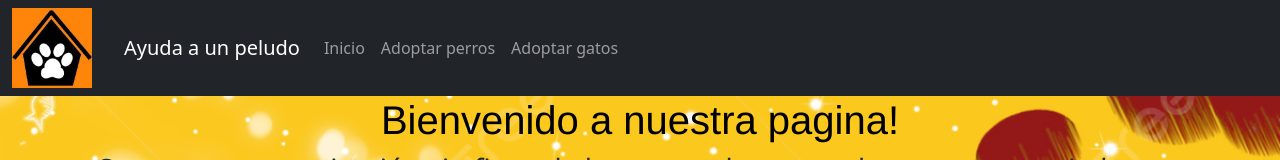
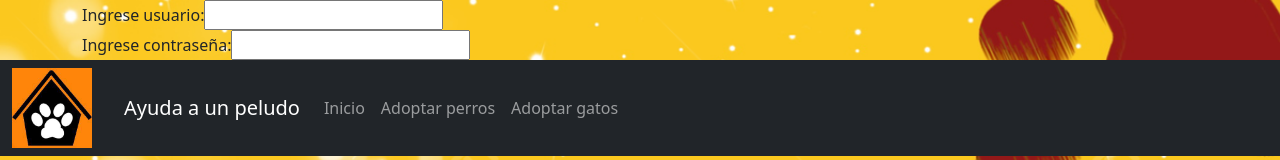
Before and after one commit to SebastianAraneda1/ONG-Ayuda-a-un-peludo-2.0, an Angular app: page /inicio in a window 1280 px wide. Shown: the top 160 px of the page. Built offline with nearby package versions, Linux system fonts and the light colour scheme.

Commit message:
Prototipo de Login

```diff
--- a/src/app/app.component.html
+++ b/src/app/app.component.html
@@ -1,3 +1,15 @@
+<title>Hola, por favor ingrese</title>
+<form>
+  <div class="container">
+    <label>Ingrese usuario:</label>
+    <input type="text">
+    <br>
+    <label>Ingrese contraseña:</label>
+    <input type="number">
+  </div>
+</form>
+
+
 <div>
   <app-encabezado></app-encabezado>
   <router-outlet></router-outlet>
--- /dev/null
+++ b/src/app/components/login/login.component.html
@@ -0,0 +1 @@
+<p>login works!</p>
```
Also changed, not shown: src/app/app.module.ts (+6 -3 lines), src/app/components/login/login.component.ts (added, +10 -0 lines), src/app/components/login/login.component.scss (added), 1 other file (tests, documents, lock files or other folders).
